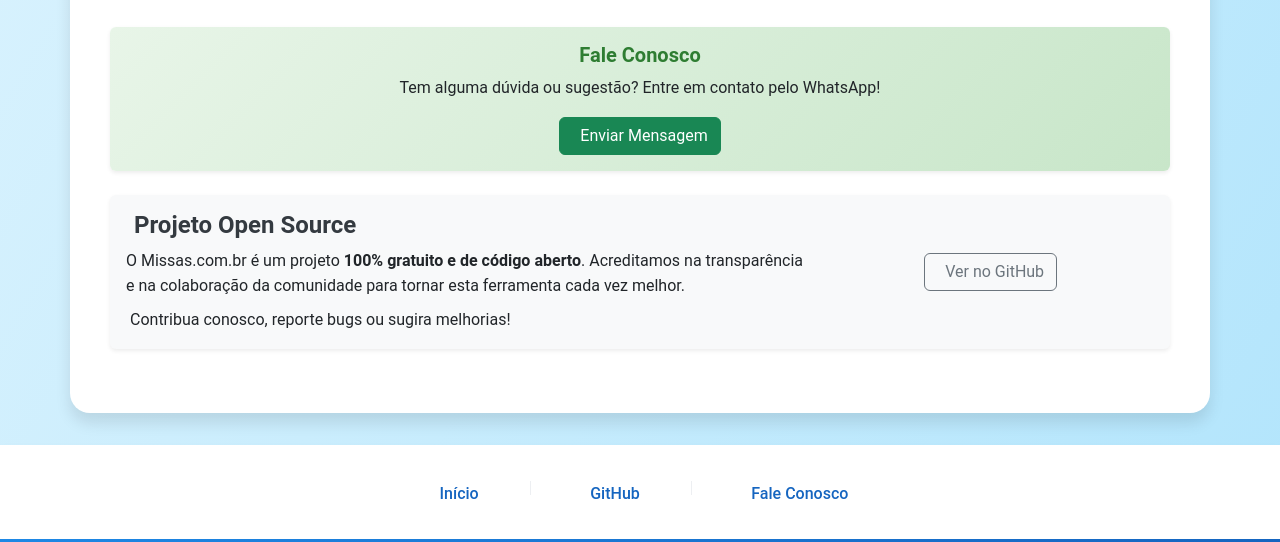
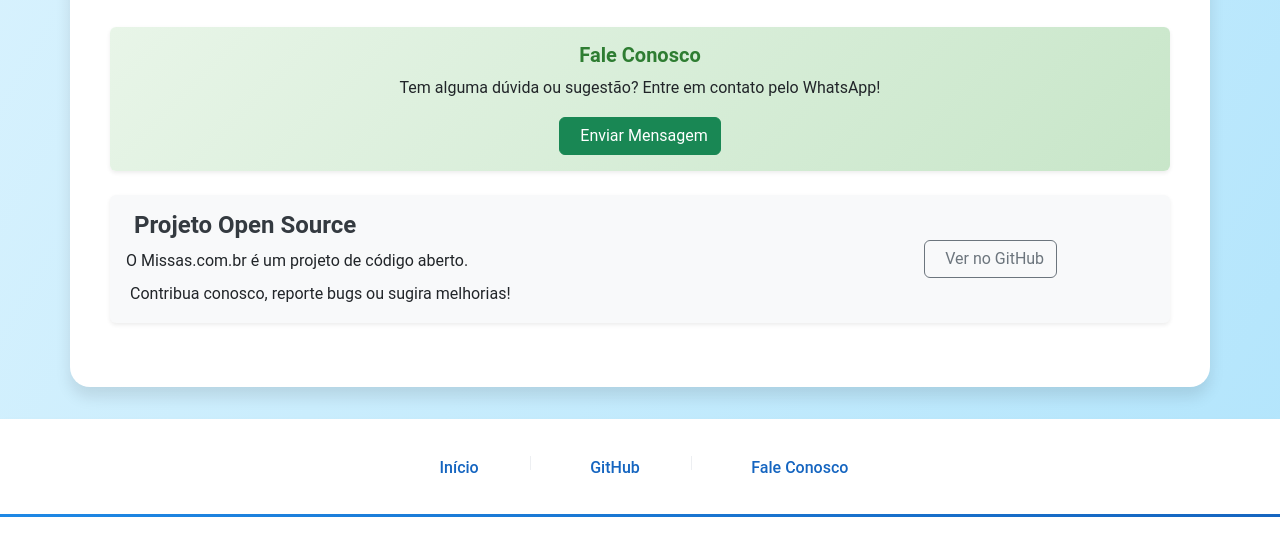
Before and after one commit to lucasrcezimbra/missas.com.br, a Django app: page / in a window 1280 px wide. Shown: the part 838-1380 px from the top of the page. After the commit the page ends 1355 px from the top, so only its background shows below. Run offline with Django 5.2, Linux system fonts and the light colour scheme; data comes from the database, SQL or seed files in the repository; data that the repository does not hold is empty; parts of the project's set-up code (start-up, migrations or seed data) failed here and were passed over; some libraries are stand-ins or nearby versions.

Commit message:
Update home.html

```diff
--- a/missas/core/templates/home.html
+++ b/missas/core/templates/home.html
@@ -201,8 +201,7 @@
                                 Projeto Open Source
                             </h4>
                             <p class="mb-2">
-                                O Missas.com.br é um projeto <strong>100% gratuito e de código aberto</strong>.
-                                Acreditamos na transparência e na colaboração da comunidade para tornar esta ferramenta cada vez melhor.
+                                O Missas.com.br é um projeto de código aberto.
                             </p>
                             <p class="mb-0">
                                 <i class="fa-solid fa-code me-1"></i>
```
